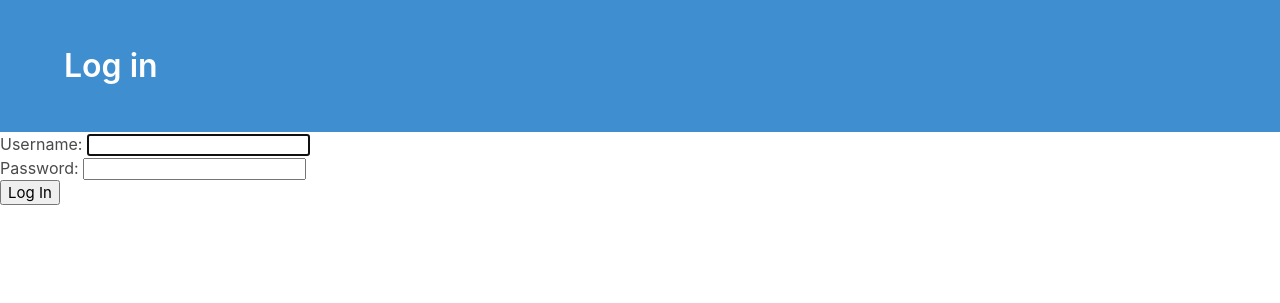
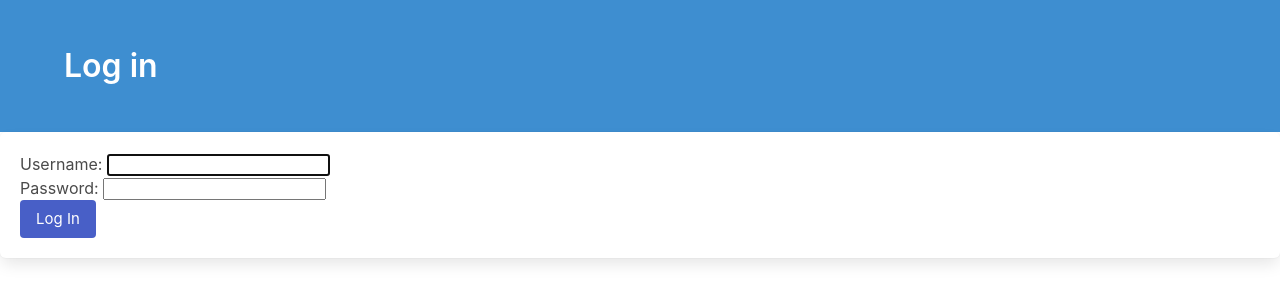
Before and after one commit to lmullen99/WeatherWear, a Django app: page /accounts/login/ in a window 1280 px wide. Shown: the top 303 px of the page. Run offline with Django 3.2, Linux system fonts and the light colour scheme; some libraries are stand-ins or nearby versions.

Commit message:
styling pages

```diff
--- a/weather_wear/weather/templates/guest.html
+++ b/weather_wear/weather/templates/guest.html
@@ -12,7 +12,7 @@
         <div class="hero-body">
             <div class="container">
                 <h1 class="title">
-                    What's the weather?
+                    Welcome {{ user.username }}!
                 </h1>
                 {% if not user.is_authenticated %}
                    <h3 class="button">
@@ -22,9 +22,8 @@
                     <a href="{% url 'signup' %}">Sign Up</a>
                 </h3>
                 {% else %}
-                <h2 class="subtitle"> Welcome {{ user.username }}! </h2>
                  <h3 class="button">
-                     <a href="{% url 'index' %}">Return to Home</a>
+                     <a href="{% url 'index' %}">Home</a>
                 </h3>
                   <h3 class="button">
                      <a href="{% url 'logout' %}">Log Out</a>
--- a/weather_wear/weather/templates/registration/login.html
+++ b/weather_wear/weather/templates/registration/login.html
@@ -1,5 +1,4 @@
 <!-- templates/registration/login.html -->
-
 
 {% extends 'base.html' %}
 
@@ -16,11 +15,14 @@
             </div>
         </div>
     </section>
-    <form method="post">
+
+
+    <form class="box" method="post">
         {% csrf_token %}
         {{ form.as_p }}
-        <button style="font-size: 15px;" type="submit">Log In</button>
+        <button class= "button is-link" style="font-size: 15px;" type="submit">Log In</button>
     </form>
+
 {% endblock %}
 
 <!--
--- a/weather_wear/weather/templates/registration/signup.html
+++ b/weather_wear/weather/templates/registration/signup.html
@@ -14,10 +14,12 @@
             </div>
         </div>
     </section>
-  <form method="post">
+
+
+  <form class="box" method="post">
     {% csrf_token %}
     {{ form.as_p }}
-    <button style="font-size: 15px;"  type="submit">
+    <button class="button is-link" style="font-size: 15px;"  type="submit">
             Sign Up
     </button>
   </form>
--- a/weather_wear/weather/templates/weather/index.html
+++ b/weather_wear/weather/templates/weather/index.html
@@ -16,7 +16,7 @@
             <div class="container">
                 <div class = "has-background-black">
                 <h1 class="title">
-                    Weather Report in your Favorite Cities?
+                    {{ user.username}}'s favorite cities
                 </h1>
                  <button class="button">
                     <a href="{% url 'guest' %}">Search for a City</a>
```
Also changed, not shown: weather_wear/db.sqlite3.
